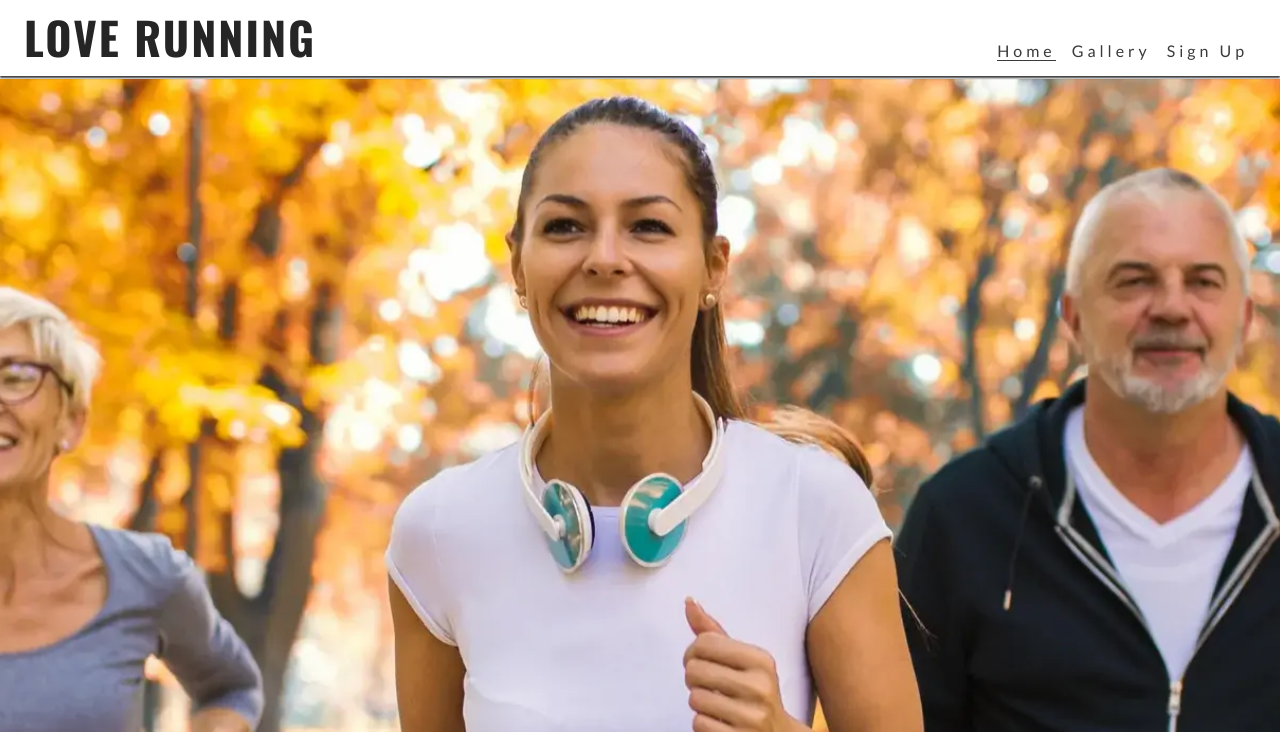
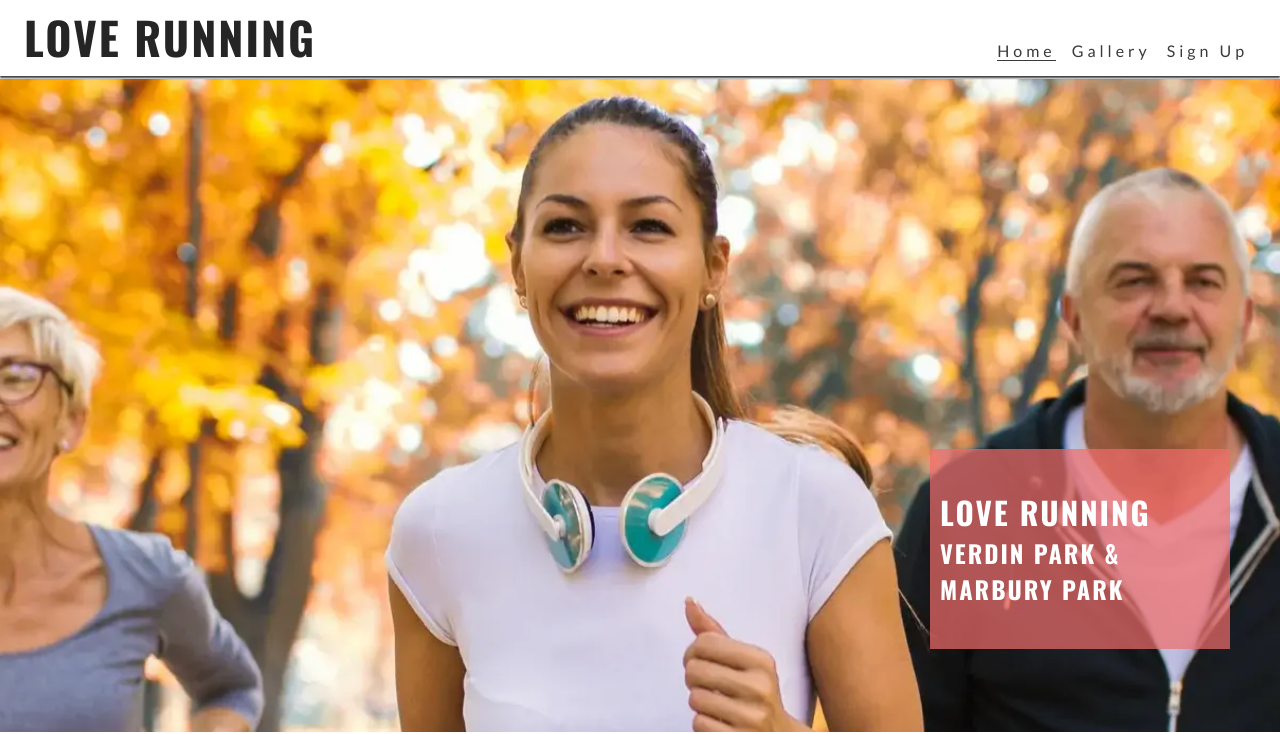
Before and after one commit to PeterCones/love-running, a plain HTML site: page index.html in a window 1280 px wide. Shown: the top 734 px of the page. Drawn offline with nearby package versions, Linux system fonts and the light colour scheme.

Commit message:
Add & style hero text

```diff
--- a/assets/CSS/stylesheet.css
+++ b/assets/CSS/stylesheet.css
@@ -15,6 +15,14 @@ body {
   flex-direction: column;
   color: #3a3a3a;
   font-family: "Lato", sans-serif;
+}
+
+/* General header syling */
+h1,h2,h3 {
+  font-family: "Oswald", sans-serif;
+  text-transform: uppercase;
+  letter-spacing: 2px;
+  color: #252525;
 }
 
 /* Header */
@@ -37,12 +45,6 @@ header a {
   color: inherit;
 }
 
-h1 {
-  font-family: "Oswald", sans-serif;
-  text-transform: uppercase;
-  letter-spacing: 2px;
-  color: #252525;
-}
 
 /* main nav styling */
 
@@ -98,6 +100,26 @@ main {
 #hero {
     height:600px;
     width:100%;
+    position: relative;
+}
+
+#cover-text {
+    background-color: rgba(241,109,107,.7);
+    font-size:130%;
+    position: absolute;
+    bottom:30px;
+    width:80%;
+    min-height: 200px;
+    padding-top: 40px;
+    padding-left: 10px;
+    /* display: flex;
+    justify-content: center;
+    align-items: center;
+    flex-direction: column; */
+}
+
+#cover-text > * {
+    color: #ffffff ;
 }
 
 /* Footer */
@@ -149,6 +171,14 @@ main {
   main {
     margin-top: 79px;
   }
+
+  /* Hero cover text div */
+
+  #cover-text {
+    width:300px;
+    right:50px;
+  }
+
 }
 
 /* large devices (laptops/desktops 992px and up */
--- a/index.html
+++ b/index.html
@@ -55,7 +55,12 @@
     </header>
     <!-- Main Content -->
     <main>
-        <section id="hero"></section>
+        <section id="hero">
+            <div id="cover-text">
+                <h2>Love Running</h2>
+                <h3>Verdin Park & Marbury Park</h3>
+            </div>
+        </section>
     </main>
     <!-- Footer -->
     <footer>
```
